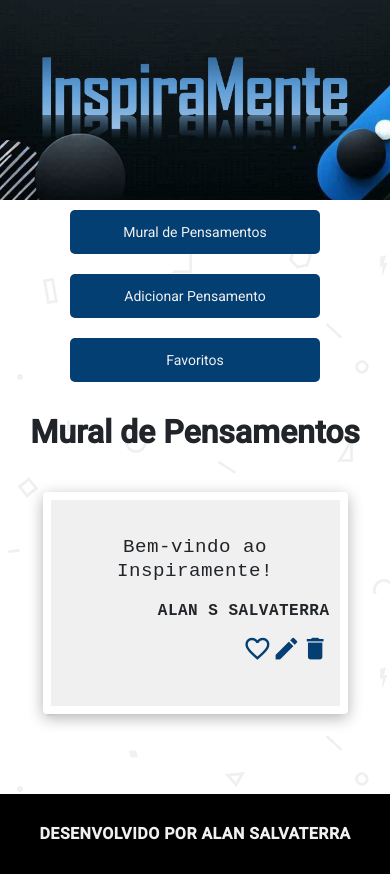
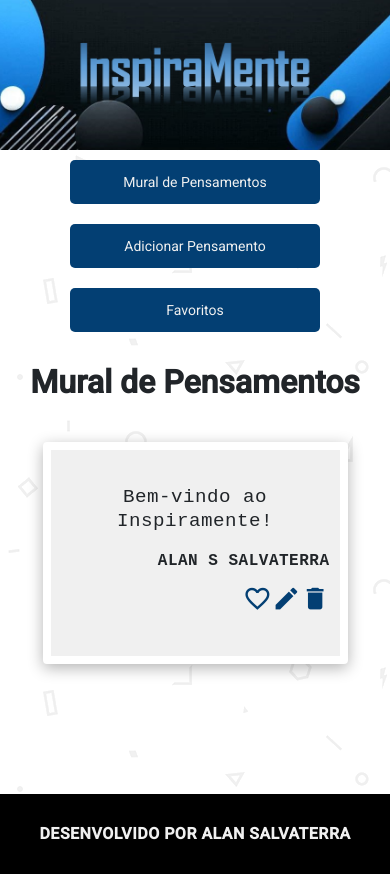
Before and after one commit to alansalvaterra/inspiramente, an Angular app: page /home in a window 390 px wide. Built offline with nearby package versions, Linux system fonts and the light colour scheme.

Commit message:
feat: adicionado link para home

```diff
--- a/src/app/components/header/header.component.css
+++ b/src/app/components/header/header.component.css
@@ -11,6 +11,6 @@
 
 @media (max-width: 768px) {
   .header-container {
-    height: 200px;
+    height: 150px;
   }
 }
--- a/src/app/components/header/header.component.html
+++ b/src/app/components/header/header.component.html
@@ -1,2 +1,4 @@
-<header class="header-container">
-</header>
+<a href="/home">
+    <header class="header-container">
+    </header>
+</a>
```
